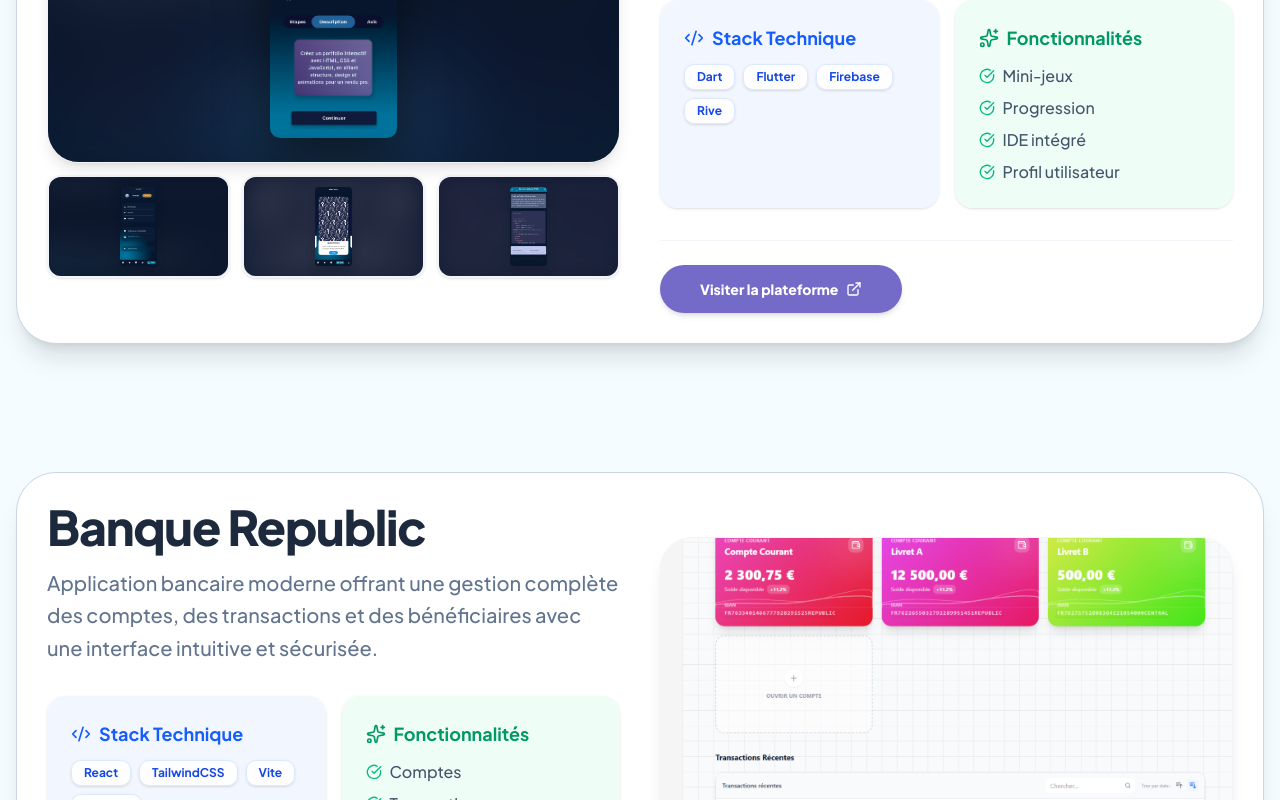
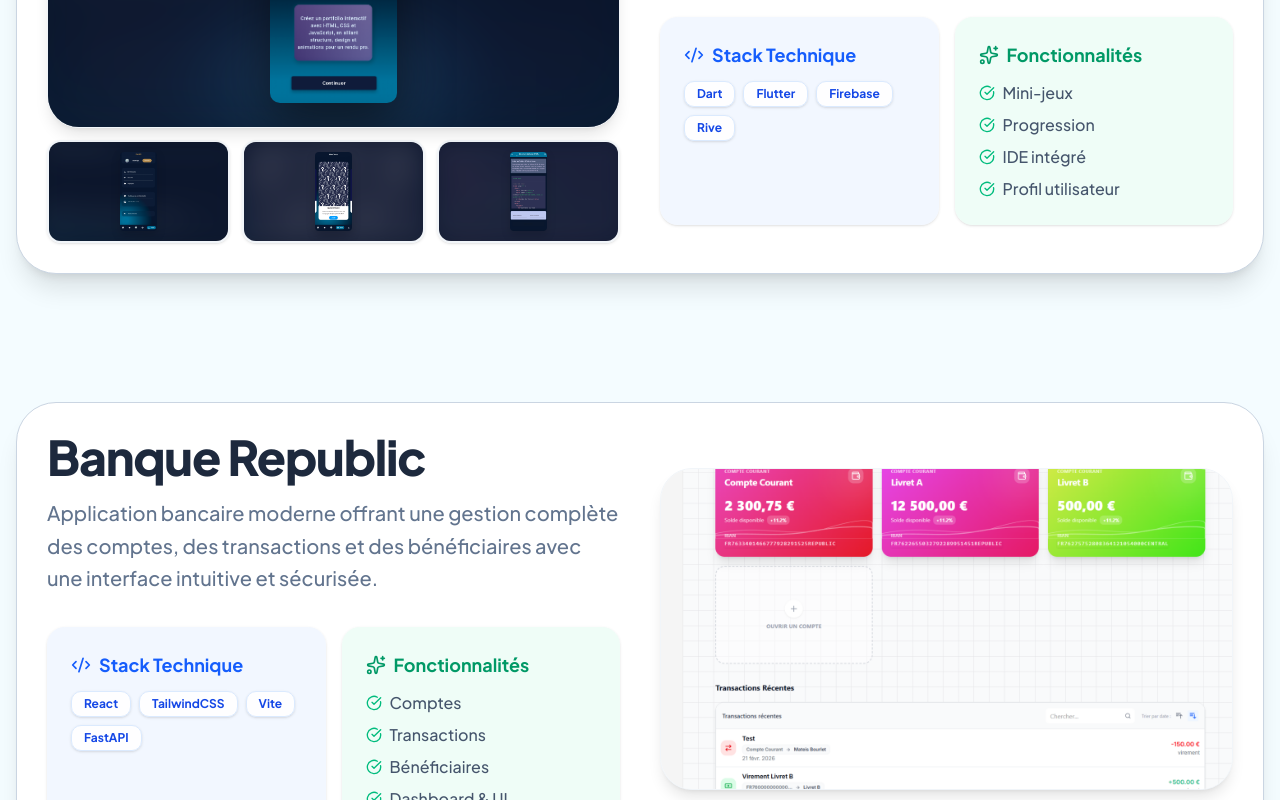
Before and after one commit to djelines/MIC_Studio, a React (Vite) app: page /#/realisations in a window 1280 px wide. Shown: the part 1153-1953 px from the top of the page. Built offline with nearby package versions, Linux system fonts and the light colour scheme; a web font is replaced by a local one.

Commit message:
Removed portfolio link for those who don't have on, removed project link for mic

```diff
--- a/src/components/ui/TeamMember.tsx
+++ b/src/components/ui/TeamMember.tsx
@@ -57,12 +57,13 @@ export const TeamMember = ({ member, index }: { member: Member, index: number })
               <a href={member.linkedin} className="p-1.5 md:p-2 bg-slate-50 rounded-full hover:bg-member1 hover:text-white transition-all shadow-sm"><Linkedin className="w-3.5 h-3.5 md:w-4 md:h-4" /></a>
             </div>
             {/* Lien vers le portfolio */}
-            <a
+
+            {member.portfolio !== '#' &&  <a
               href={member.portfolio}
               className="flex items-center gap-1.5 text-[9px] md:text-[11px] font-black uppercase tracking-widest text-member1 hover:gap-2 transition-all"
             >
               Portfolio <ExternalLink className="w-2.5 h-2.5 md:w-3 md:h-3" />
-            </a>
+            </a>}
           </div>
         </div>
       </motion.div>
--- a/src/pages/Realisations.tsx
+++ b/src/pages/Realisations.tsx
@@ -270,11 +270,11 @@ const Realisations = () => {
                       </motion.div>
                     </div>
 
-                    <div className="pt-4 md:pt-6 border-t border-slate-100 flex flex-wrap gap-3 md:gap-4">
+                    {proj.id !== 'makeitcode' && <div className="pt-4 md:pt-6 border-t border-slate-100 flex flex-wrap gap-3 md:gap-4">
                       <a href={proj.link} target="_BLANK" className="inline-flex items-center gap-2 px-5 md:px-8 lg:px-10 py-2 md:py-3 lg:py-3.5 bg-member1 text-white font-black text-xs md:text-sm rounded-full hover:shadow-xl hover:scale-105 transition-all shadow-md">
                         Visiter la plateforme <ExternalLink className="w-3.5 h-3.5 md:w-4 md:h-4" />
                       </a>
-                    </div>
+                    </div>}
                   </div>
                 </div>
               </div>
```
